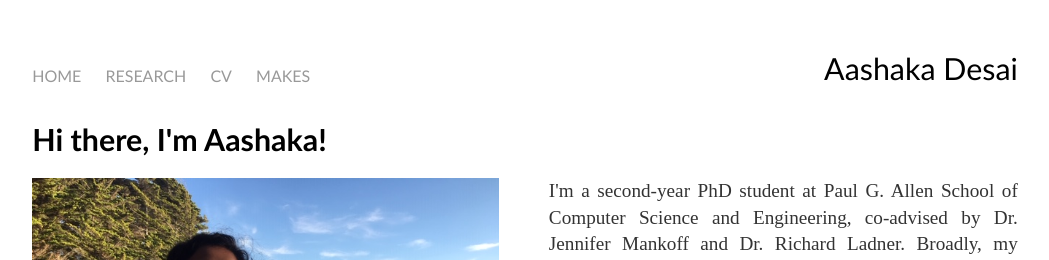
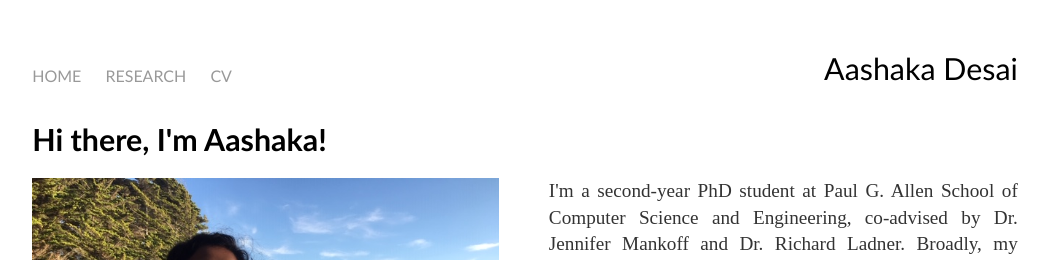
Before and after one commit to aashakadesai/aashakadesai.github.io, a Jekyll site: the page built from index.html, in a window 1280 px wide. Shown: the top 260 px of the page, without its empty margins (115-1164 px from the left). Built offline with Jekyll 4.4.1, drawn with Linux system fonts in a browser that asks for light colours.

Commit message:
Update default.html

```diff
--- a/_layouts/default.html
+++ b/_layouts/default.html
@@ -12,7 +12,6 @@
 	        		<li><a href="/">HOME</a></li>
 		        	<li><a href="/research">RESEARCH</a></li>
 				<li><a href="/CV.pdf">CV</a></li>
-	        		<li><a href="/creates">MAKES</a></li>
 	    		</ul>
 			</nav>
 			<div class="container">
```
